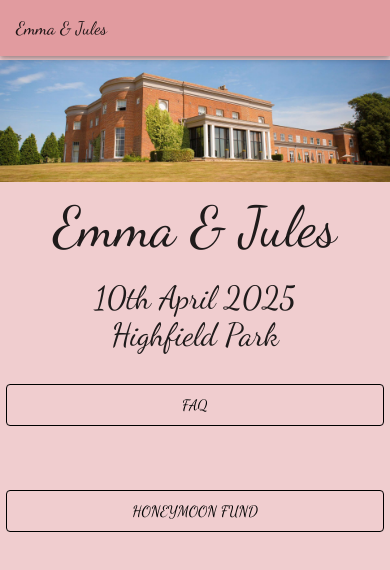
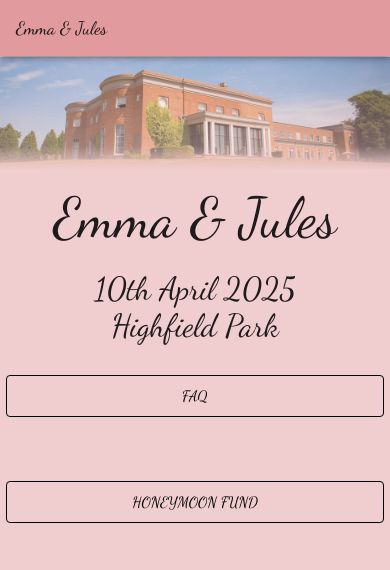
Before and after one commit to jagribble/wedding, a React (Create React App) app: page / in a window 390 px wide. Shown: the top 570 px of the page. Built offline with nearby package versions, Linux system fonts and the light colour scheme.

Commit message:
Add safari fix + gradient

```diff
--- a/src/App.tsx
+++ b/src/App.tsx
@@ -74,6 +74,7 @@ function App() {
       <Auth0Provider
         domain="emmaandjules.eu.auth0.com"
         clientId="d6i0nrwBFpNr44brfFrg9SxlzfYEHeVD"
+        cacheLocation="localstorage"
         authorizationParams={{
           redirect_uri: window.location.origin
         }}
--- a/src/components/Nav.tsx
+++ b/src/components/Nav.tsx
@@ -24,7 +24,11 @@ const useStyles = makeStyles()((theme) => ({
         marginTop: 60,
         zIndex: 10000,
         height: 'calc(100vh)',
-    }, video: {
+        [theme.breakpoints.only('xs')]: {
+            marginTop: 57,
+        }
+    },
+    video: {
         position: 'fixed',
         right: 0,
         bottom: 0,
--- a/src/pages/CreateRSVP.tsx
+++ b/src/pages/CreateRSVP.tsx
@@ -109,6 +109,10 @@ export default function CreateRSVP() {
         window.open(csvContent, '_target')
     }, [peopleAttending]);
 
+
+    useEffect(() => {
+        console.log('isAuth', isAuthenticated, user)
+    }, [isAuthenticated, user])
     if (!isAuthenticated) {
         return (
             <>
--- a/src/pages/Home.tsx
+++ b/src/pages/Home.tsx
@@ -1,5 +1,5 @@
-import { Box, Button, Drawer, Grid, Hidden, Icon, IconButton, LinearProgress, Typography } from "@mui/material";
-import React, { useRef, useState } from "react";
+import { Box, Button, Drawer, Grid, Hidden, Icon, IconButton, LinearProgress, Typography, useMediaQuery, useTheme } from "@mui/material";
+import React, { useMemo, useRef, useState } from "react";
 import { makeStyles } from "tss-react/mui";
 import { useSpring, animated, to } from '@react-spring/web';
 import { useGesture } from 'react-use-gesture';
@@ -98,17 +98,22 @@ const useStyles = makeStyles()((theme) => ({
 
 export default function Home() {
     const { classes } = useStyles();
+    const theme = useTheme();
+    const smUp = useMediaQuery(theme.breakpoints.up('sm'));
     const [open, setOpen] = useState(false);
     const nav = useNavigate()
     const goTo = (path: string) => {
         nav(path);
     }
 
+    const gradient = useMemo(() => smUp ? 'linear-gradient(0deg, rgba(240,205,207,1) 10%, rgba(240,205,207,0.4906556372549019) 39%, rgba(34,34,34,0) 90%)' : 'linear-gradient(0deg, rgb(240, 205, 207) 5%, rgba(240, 205, 207, 0.49) 17%, rgba(34, 34, 34, 0) 95%)', [smUp]);
 
     return (
         <>
             <Box>
                 <img src="highfieldPark.jpg" width="100%" />
+                <div style={{ background: gradient, width: '100%', height: 200, marginTop: -206, position: 'relative' }} >
+                </div>
                 <div style={{ display: 'flex', alignItems: 'center', flexDirection: 'column', margin: 6 }}>
                     <Typography gutterBottom variant="h1">Emma & Jules</Typography>
                     <Typography sx={{}} variant="h3">10th April 2025</Typography>
```
